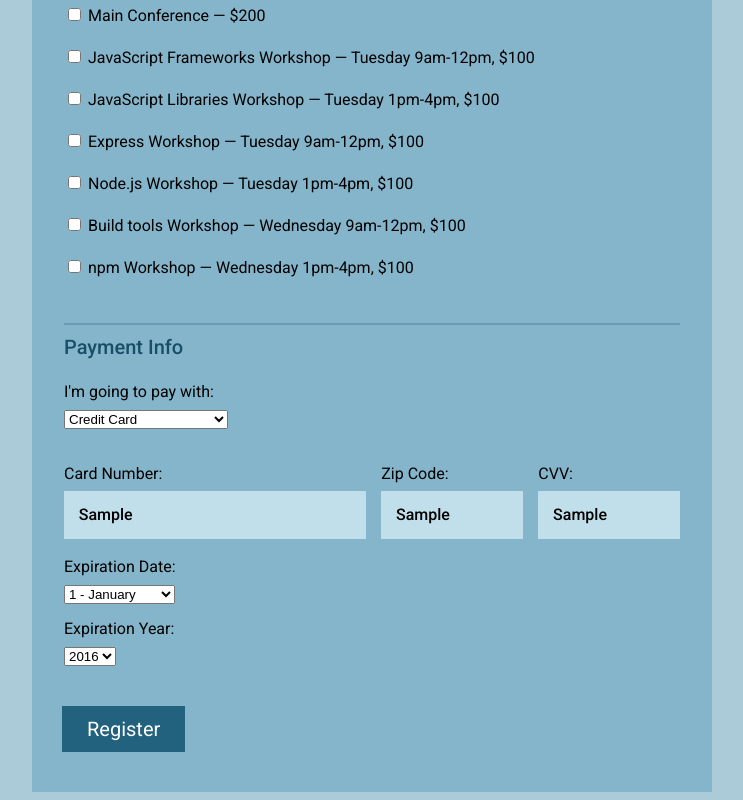
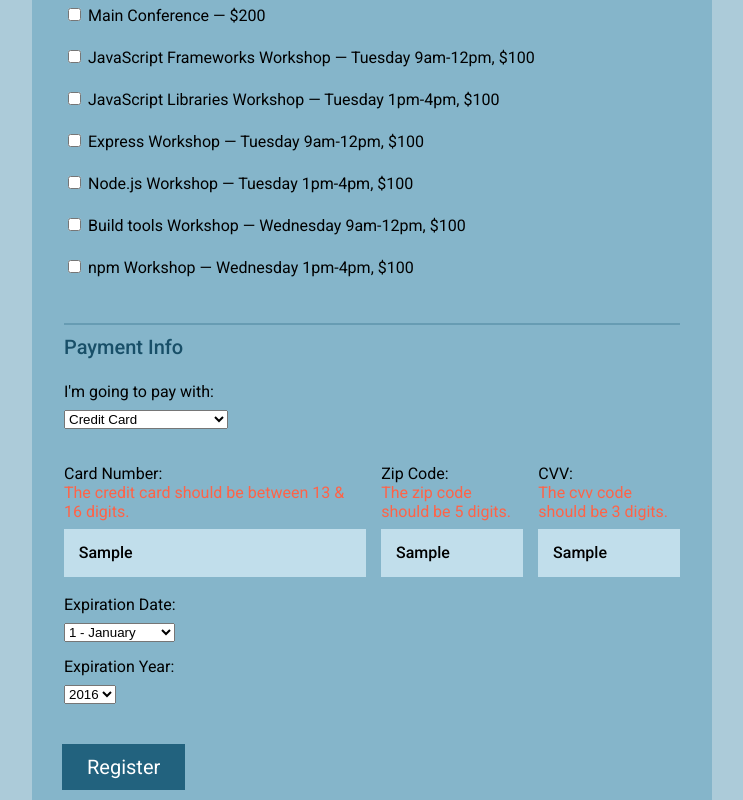
Before and after one commit to HeWhoShallNotBeMentioned/Interactive_Form_Project_3, a plain HTML site: page index.html in a window 1280 px wide. Both pictures are taken after typing "Sample", "name@example.com", "Sample", "Sample", "Sample" into the empty fields and a click on the button "Register". Shown: the part 756-1556 px from the top of the page, without its empty margins (268-1011 px from the left). Drawn offline with nearby package versions, Linux system fonts and the light colour scheme.

Commit message:
add the credit care #, zip, and cvv validations using regex.

```diff
--- a/index.html
+++ b/index.html
@@ -98,8 +98,8 @@
         <div id="credit-card" class="credit-card">
 
           <div class="col-6 col">
-            <label for="cc-num">Card Number:</label>
-        	  <input id="cc-num" name="user_cc-num" type="text">
+            <label for="cc_num">Card Number:</label>
+        	  <input id="cc_num" name="user_cc-num" type="text">
           </div>
 
           <div class="col-3 col">
--- a/js/app.js
+++ b/js/app.js
@@ -201,39 +201,62 @@ $('#payment').change(function(e) {
    var nameField = e.target.name.value;
    var emailField = e.target.mail.value;
    var emailPattern = new RegExp("[a-zA-Z0-9._]+@[a-zA-Z0-9]+[.][a-zA-Z]{2,}");
-   var errorArray = [];
+   var userCreditCard = e.target.cc_num.value;
+   var creditCardPattern = new RegExp("[0-9]{13,16}");
+   var userZipCode = e.target.zip.value;
+   var zipCodePattern = new RegExp("[0-9]{5}$");
+   var userCVV = e.target.cvv.value;
+   var cvvPattern = new RegExp("[0-9]{3}$");
+
 
    $("#name-error").remove();
    $("#mail-error").remove();
+   $("#zip-error").remove();
+   $("#cc_num-error").remove();
+   $("#cvv-error").remove();
 
   //checking if name field is blank
    if (nameField.length < 1) {
-      errorArray.push(nameField);
-      $("label[for='name']").append('<div id="name-error" class="error">The name field is required</div>');
+
+      $("label[for='name']").append('<div id="name-error" class="error">The name field is required.</div>');
     }
 
    //checking if email is formatted correctly
+     if (emailPattern.test(emailField)){
+       //console.log(emailField + " inside email if - approved");
+     } else {
+       //console.log(emailField + " inside email if - not approved");
+       $("#mail-error").remove();
+       $("label[for='mail']").append('<div id="mail-error" class="error">The email format is incorrect.</div>');
 
-     //console.log(e.target.mail.value);
-
-     if (emailPattern.test(emailField)){
-       console.log(emailField + " inside email if - approved");
-     } else {
-       console.log(emailField + " inside email if - not approved");
-       $("#mail-error").remove();
-       $("label[for='mail']").append('<div id="mail-error" class="error">The email format is incorrect</div>');
-       errorArray.push(emailField);
      }
 
    //at least one checkbox for sessions must be selected
 
+
    //If credit card - check credit length, zip code length, and cvv length
+    if (creditCardPattern.test(userCreditCard)){
+      console.log(userCreditCard);
+    } else {
+      $("#cc_num-error").remove();
+      $("label[for='cc_num']").append('<div id="cc_num-error" class="error">The credit card should be between 13 & 16 digits.</div>');
+    }
 
-   if (errorArray.length > 0) {
-      console.log("errorArray is greater than 0");
+    if (zipCodePattern.test(userZipCode)) {
+      console.log(userZipCode);
+    } else {
+      $("#zip-error").remove();
+      $("label[for='zip']").append('<div id="zip-error" class="error">The zip code should be 5 digits.</div>');
+    }
 
-      //give the 6 fields a new class for the red border?
-   }
+    if (cvvPattern.test(userCVV)) {
+      console.log(userCVV);
+    } else {
+      $("#cvv-error").remove();
+      $("label[for='cvv']").append('<div id="cvv-error" class="error">The cvv code should be 3 digits.</div>');
+    }
+
+
 
  }
 
```
